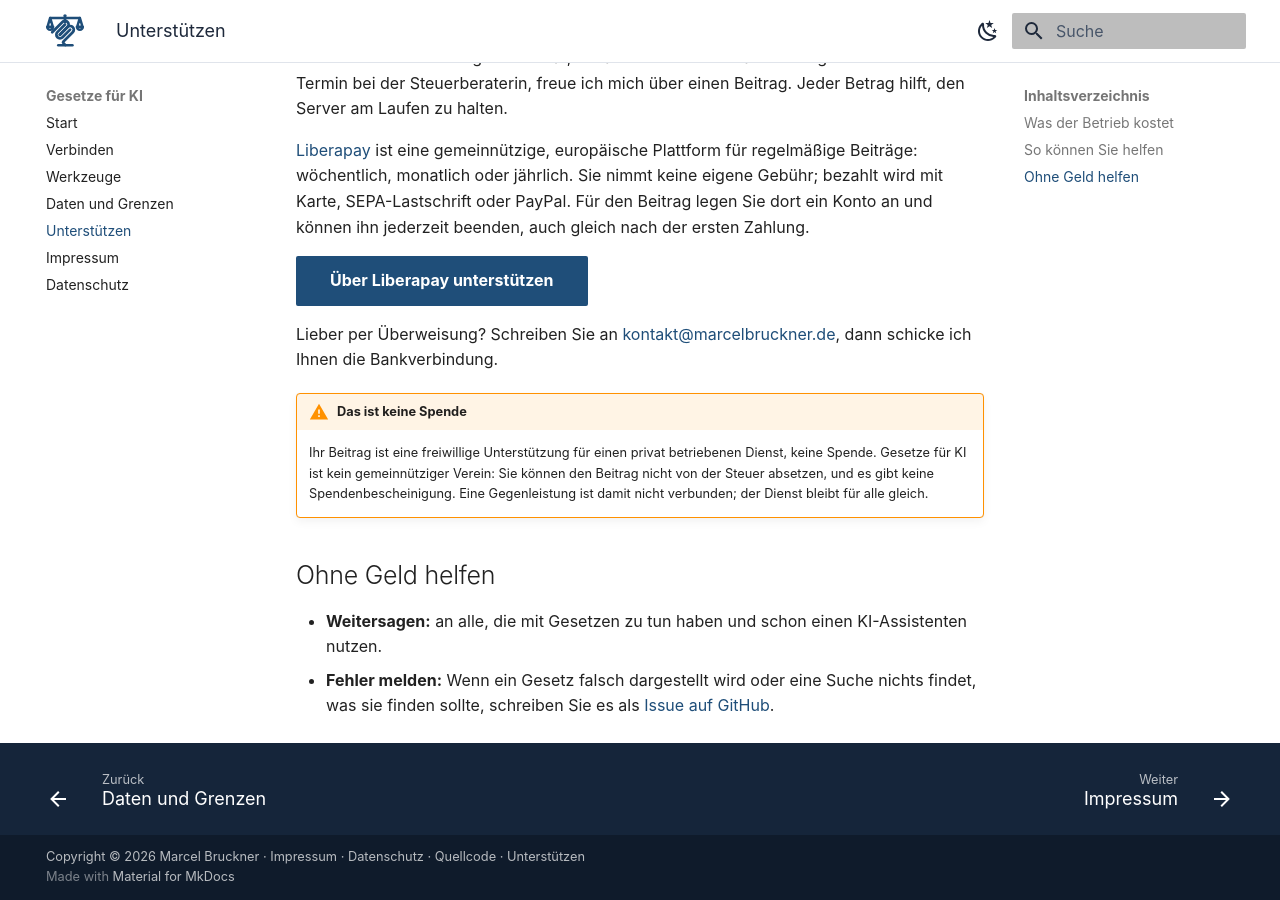
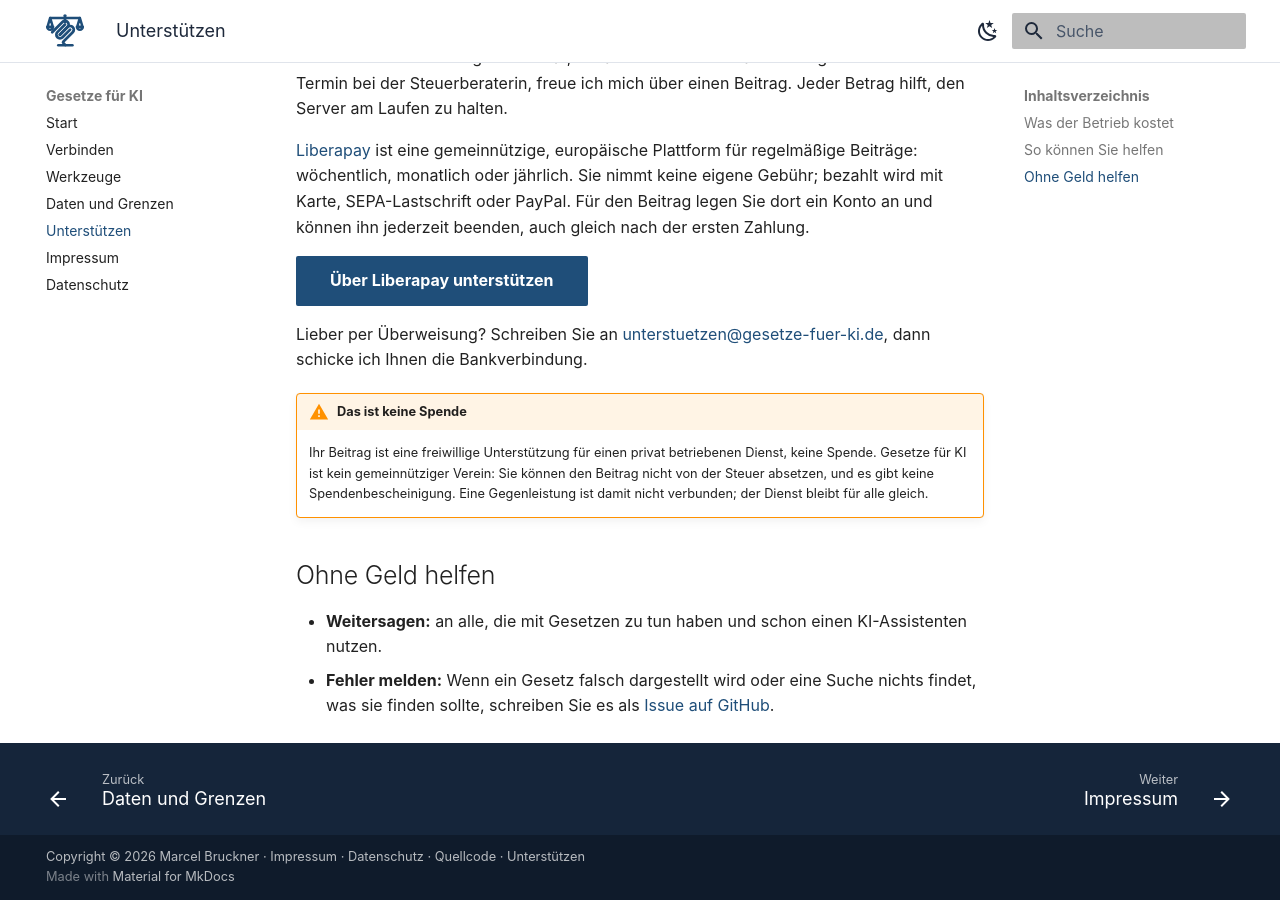
Before and after one commit to Gesetze-fuer-KI/gesetze-fuer-ki, an MkDocs documentation site: the page built from docs/unterstuetzen.md, in a window 1280 px wide and 900 px high, scrolled down 594 px. Built offline with MkDocs 1.6.1 and Material for MkDocs 9.7.7, drawn with Linux system fonts in a browser that asks for light colours; some web fonts are replaced; plug-ins that fetch from the network failed and are left out.

Commit message:
Support page: ask for bank details at unterstuetzen@gesetze-fuer-ki.de
Co-Authored-By: Claude Opus 5.5 <noreply@anthropic.com>
Claude-Session: https://claude.ai/code/session_01E4TpHAtbrTtui4fCBEf16R

```diff
--- a/docs/unterstuetzen.md
+++ b/docs/unterstuetzen.md
@@ -28,7 +28,7 @@ dort ein Konto an und können ihn jederzeit beenden, auch gleich nach der ersten
 [Über Liberapay unterstützen](https://liberapay.com/GesetzeFuerKI/donate){ .md-button .md-button--primary }
 
 Lieber per Überweisung? Schreiben Sie an
-[kontakt@marcelbruckner.de](mailto:kontakt@marcelbruckner.de?subject=Unterst%C3%BCtzung%20Gesetze%20f%C3%BCr%20KI),
+[unterstuetzen@gesetze-fuer-ki.de](mailto:unterstuetzen@gesetze-fuer-ki.de?subject=Unterst%C3%BCtzung%20Gesetze%20f%C3%BCr%20KI),
 dann schicke ich Ihnen die Bankverbindung.
 
 !!! warning "Das ist keine Spende"
```
